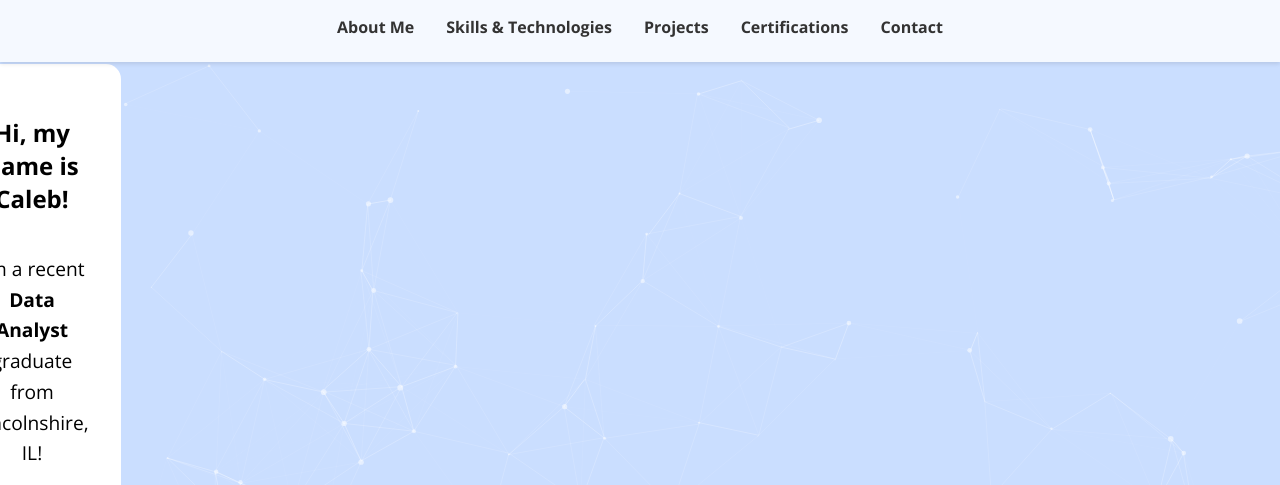
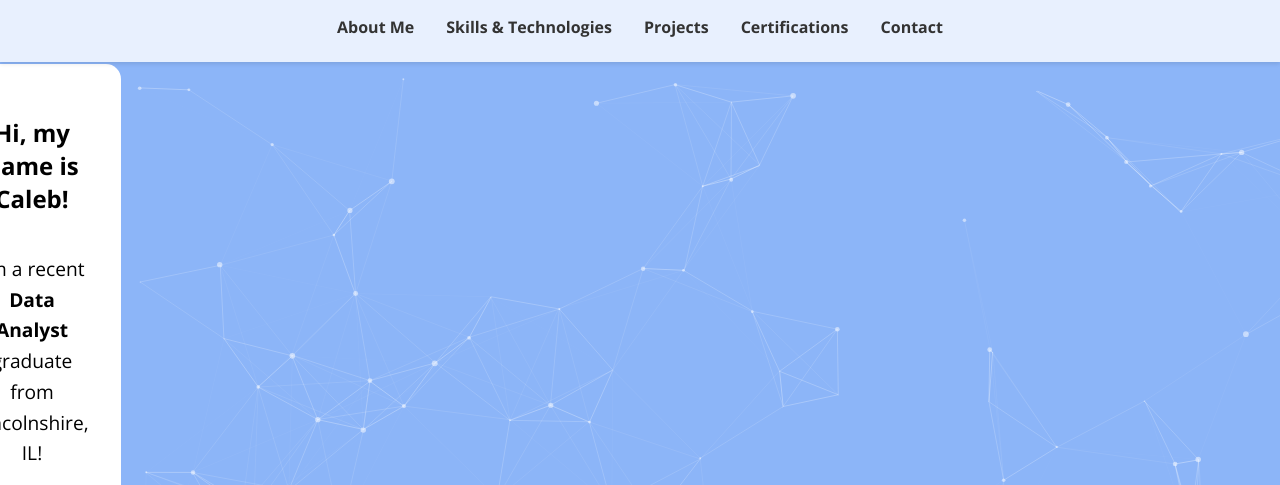
Before and after one commit to c-roper/c-roper.github.io, a website: page index.html in a window 1280 px wide. Shown: the top 485 px of the page. Drawn offline with nearby package versions, Linux system fonts and the light colour scheme; animation ran at ten frames a second.

Commit message:
Changed background and particle speed.

```diff
--- a/index.html
+++ b/index.html
@@ -23,7 +23,7 @@
     </header>
     <main>
         <!-- TOP SECTION -->
-        <section id="top-section" class="section" style="background-color: #cadeff;">
+        <section id="top-section" class="section" style="background-color: #8cb5f8;">
             <div class="container">
                 <div class="intro">
                     <h1 id="name" style="color: black;">Hi, my name is Caleb!</h1>
--- a/scripts/main.js
+++ b/scripts/main.js
@@ -75,7 +75,7 @@ document.addEventListener('DOMContentLoaded', () => {
             },
             move: {
                 enable: true,
-                speed: 6,
+                speed: 3,
                 direction: 'none',
                 random: false,
                 straight: false,
```
